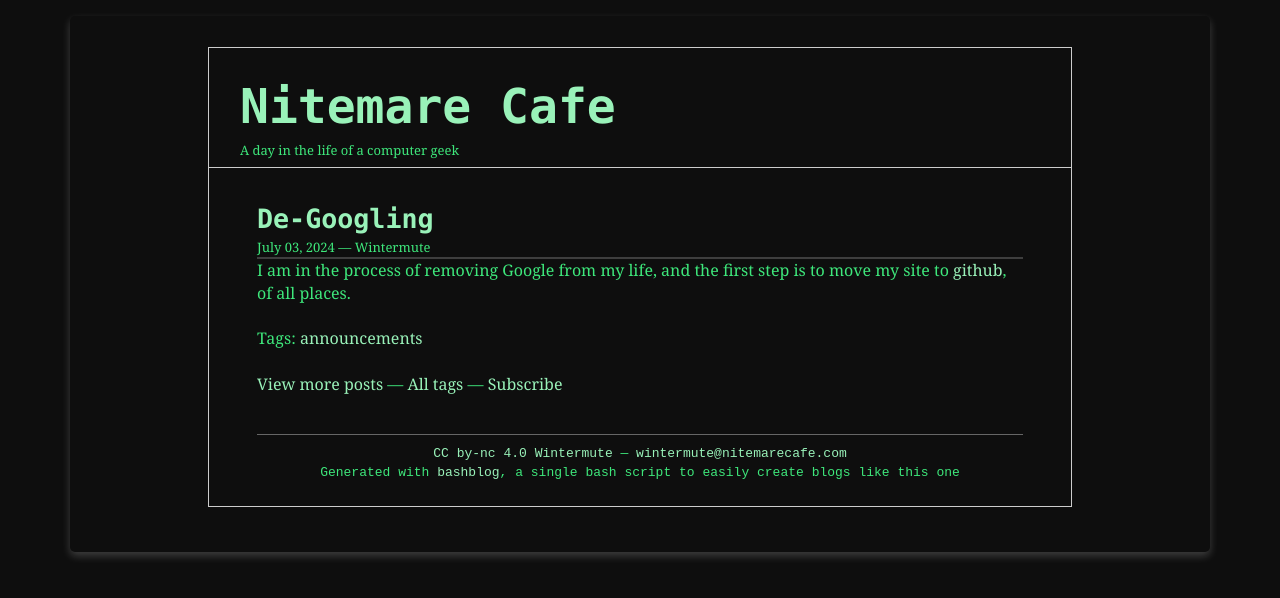
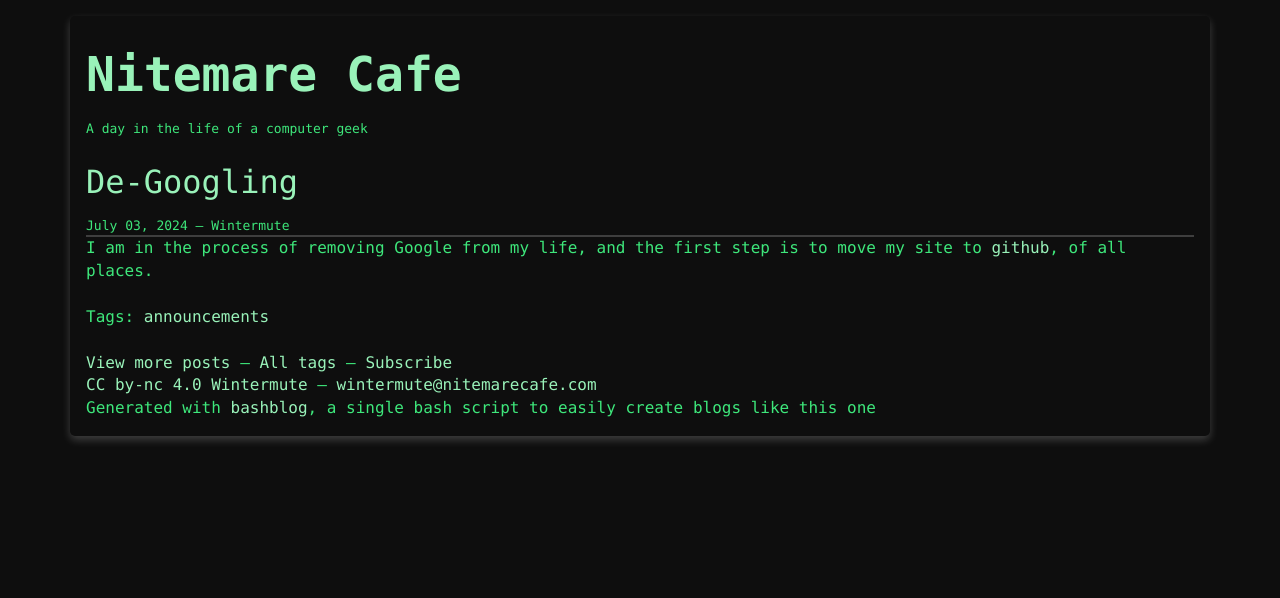
Before and after one commit to Wintermute740/Wintermute740.github.io, a PHP site: page /index.html in a window 1280 px wide. Shown: the top 598 px of the page. Run offline with PHP 8.4, Linux system fonts and the light colour scheme.

Commit message:
Updating blog

```diff
--- a/card.css
+++ b/card.css
@@ -1,19 +1,5 @@
-body{font-family:Georgia,"Times New Roman",Times,serif;margin:0;padding:0;}
-        #divbodyholder{padding:5px;width:100%;max-width:874px;margin:24px auto;}
-        #divbody{border:solid 1px #ccc;padding:0px 48px 24px 48px;top:0;}
-        .headerholder{border-top:solid 1px #ccc;border-left:solid 1px #ccc;border-right:solid 1px #ccc;}
-        .header{width:100%;max-width:800px;margin:0px auto;padding-top:24px;padding-bottom:8px;}
-        .content{margin-bottom:5%;}
-        .nomargin{margin:0;}
-        .description{margin-top:10px;border-top:solid 1px #666;padding:10px 0;}
-        h3{font-size:20pt;width:100%;font-weight:bold;margin-top:32px;margin-bottom:0;}
-        .clear{clear:both;}
-        #footer{padding-top:10px;border-top:solid 1px #666;text-align:center;font-size:small;font-family:"Courier New","Courier",monospace;}
         a{text-decoration:none; !important;}
         a:visited{text-decoration:none; !important;}
-        blockquote{border-left:solid 4px #e9e9e9;margin-left:12px;padding:12px 12px 12px 24px;}
-        blockquote img{margin:12px 0px;}
-        blockquote iframe{margin:12px 0px;}
 
 
 
```
